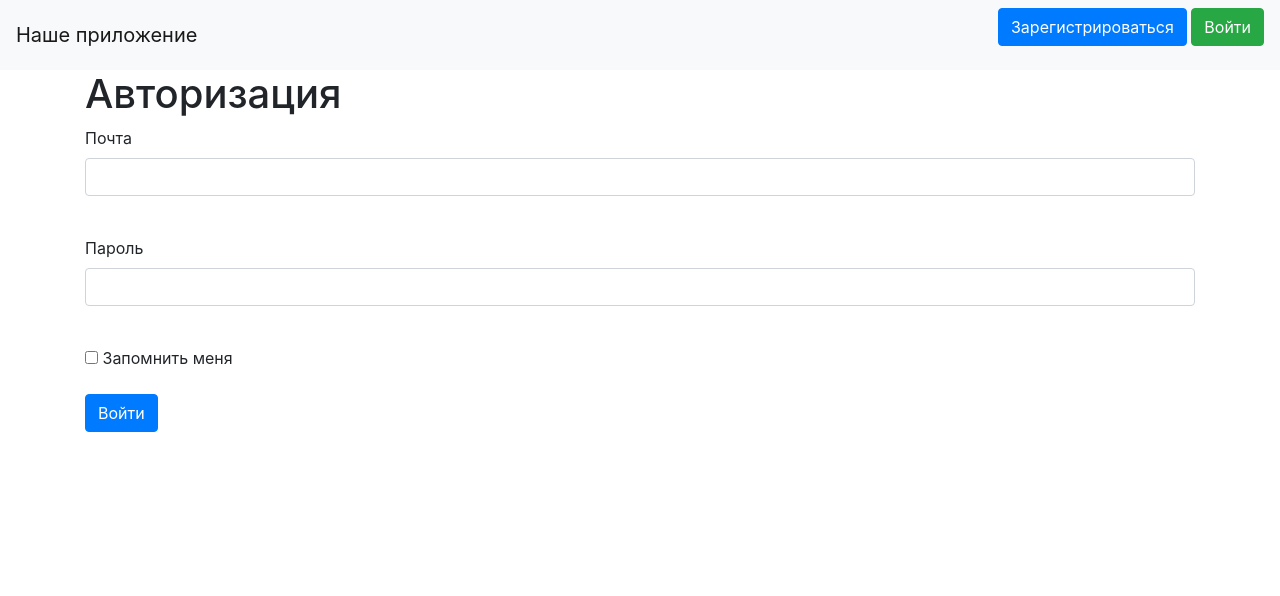
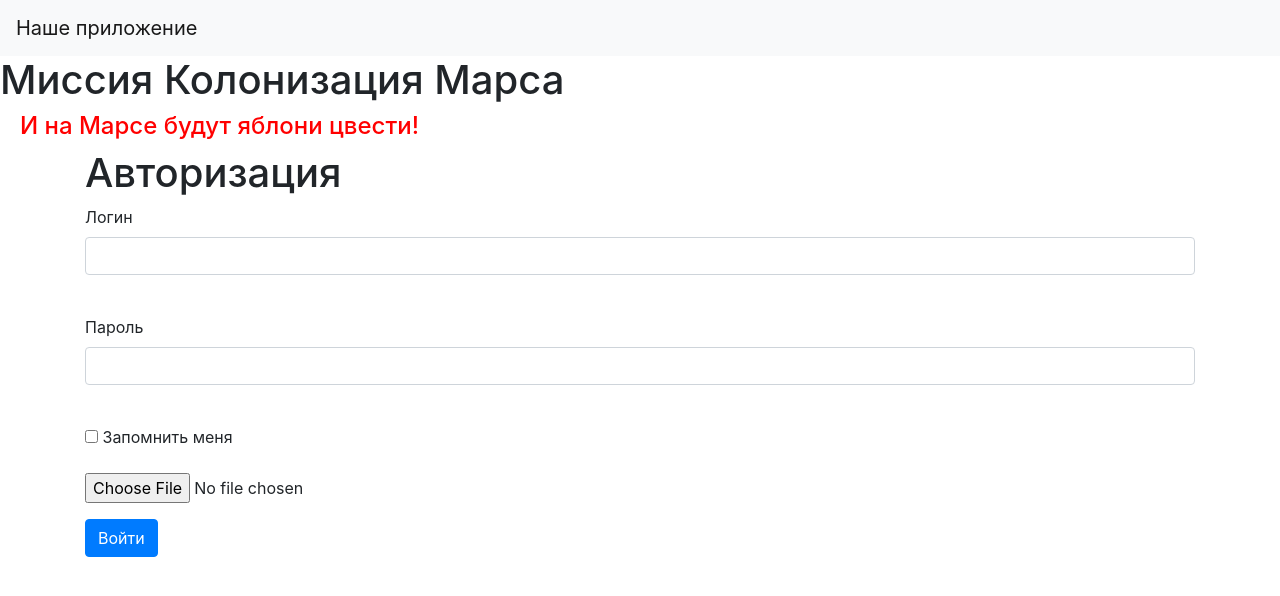
Before and after one commit to roman-shein/web_yandex, a Flask app: page /login in a window 1280 px wide. Shown: the top 596 px of the page. Run offline with Flask 3, Linux system fonts and the light colour scheme; some libraries are stand-ins or nearby versions.

Commit message:
Автоматический ответ

```diff
--- /dev/null
+++ b/MARS2/loginform.py
@@ -0,0 +1,11 @@
+from flask_wtf import FlaskForm
+from wtforms import StringField, PasswordField, BooleanField, SubmitField, FileField
+from wtforms.validators import DataRequired
+
+
+class LoginForm(FlaskForm):
+    username = StringField('Логин', validators=[DataRequired()])
+    password = PasswordField('Пароль', validators=[DataRequired()])
+    remember_me = BooleanField('Запомнить меня')
+    file = FileField()
+    submit = SubmitField('Войти')
--- a/MARS2/main.py
+++ b/MARS2/main.py
@@ -36,6 +36,18 @@
     return render_template('login.html', title='Авторизация', form=form)
 
 
+@app.route("/answer")
+@app.route("/auto_answer")
+def answer():
+    params = {"title": "Что-то пишу",
+              "surname": "Chill",
+              "name": "Nick",
+              "education": "high",
+              "profession": "programmer",
+              "sex": "man",
+              "motivation": "+",
+              "ready": True}
+    return render_template("auto_answer.html", params=params)
 
 
 if __name__ == "__main__":
--- /dev/null
+++ b/MARS2/static/css/style.css
@@ -0,0 +1,4 @@
+h4 {
+    color: #ff0000;
+    padding-left: 20px;
+}
--- a/MARS2/templates/base.html
+++ b/MARS2/templates/base.html
@@ -7,6 +7,7 @@
           href="https://stackpath.bootstrapcdn.com/bootstrap/4.4.1/css/bootstrap.min.css"
           integrity="sha384-Vkoo8x4CGsO3+Hhxv8T/Q5PaXtkKtu6ug5TOeNV6gBiFeWPGFN9MuhOf23Q9Ifjh"
           crossorigin="anonymous">
+    <link rel="stylesheet" type="text/css" href="static/css/style.css" />
     <title>{{ Title }}</title>
 </head>
 <body>
@@ -15,6 +16,8 @@
         <a class="navbar-brand" href="#">Наше приложение</a>
     </nav>
 </header>
+<h1>Миссия Колонизация Марса</h1>
+<h4>И на Марсе будут яблони цвести!</h4>
 <!-- Begin page content -->
 <main role="main" class="container">
     {% block content %}{% endblock %}
```
Also changed, not shown: MARS2/templates/auto_answer.html (added, +7 -0 lines).
